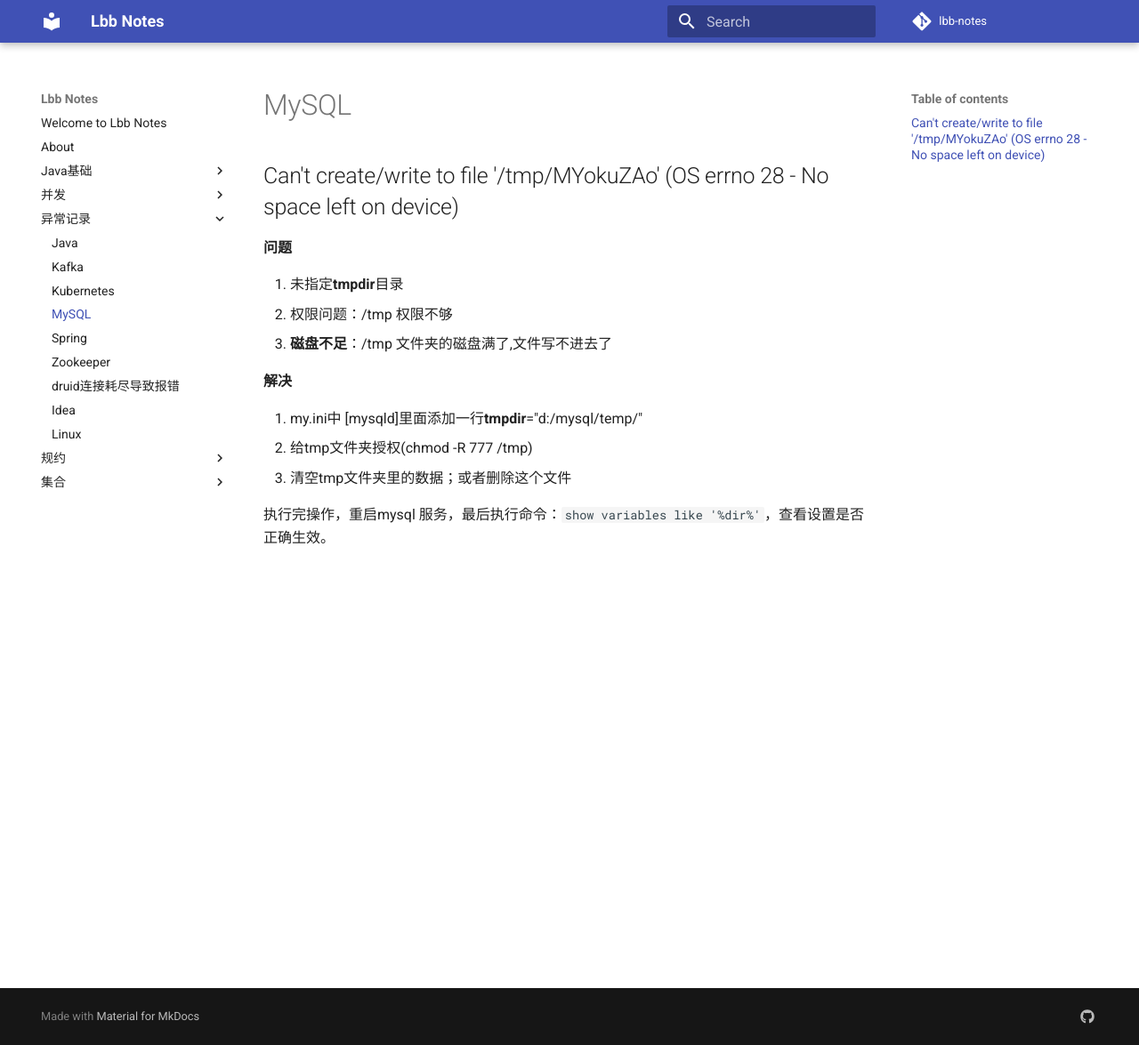
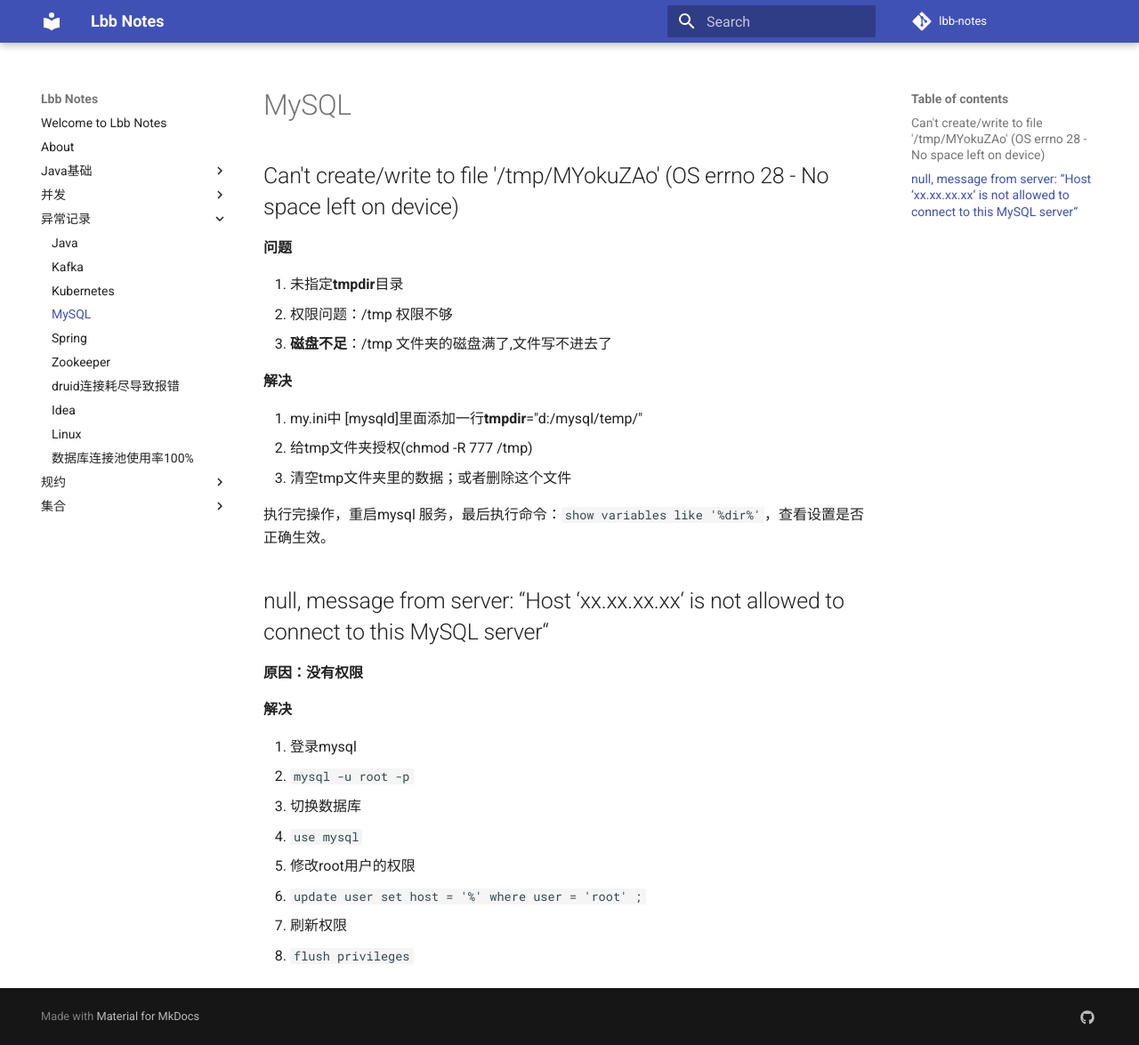
Before and after one commit to ban-l/lbb-notes, an MkDocs documentation site: the page built from docs/异常记录/MySQL.md, in a window 1280 px wide and 1175 px high. Shown: the whole window at 89% size. Built offline with MkDocs 1.6.1 and Material for MkDocs 9.7.7, drawn with Linux system fonts in a browser that asks for light colours; comment, search, counter and statistics services are not loaded.

Commit message:
异常记录

```diff
--- a/docs/异常记录/MySQL.md
+++ b/docs/异常记录/MySQL.md
@@ -13,3 +13,18 @@
 3. 清空tmp文件夹里的数据；或者删除这个文件
 
 执行完操作，重启mysql 服务，最后执行命令：`show variables like '%dir%'`，查看设置是否正确生效。
+
+## null, message from server: “Host ‘xx.xx.xx.xx‘ is not allowed to connect to this MySQL server“
+
+**原因：没有权限**
+
+**解决**
+
+1. 登录mysql
+   1. `mysql -u root -p`
+2. 切换数据库
+   1. `use mysql`
+3. 修改root用户的权限
+   1. `update user set host = '%' where user = 'root' ;`
+4. 刷新权限
+   1. `flush privileges`
```
Also changed, not shown: docs/异常记录/数据库连接池使用率100%.md (added, +105 -0 lines).
